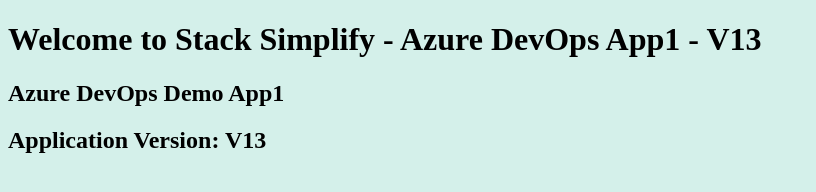
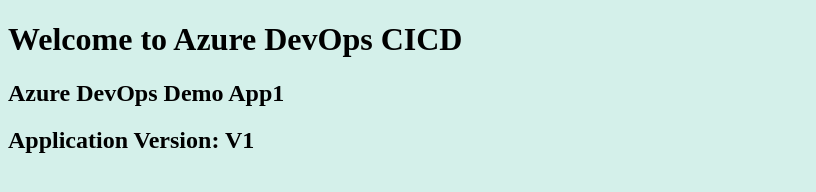
Before and after one commit to Aman21-dev/azure-cicd, a plain HTML site: page index.html in a window 1280 px wide. Shown: the whole page, without its empty margins (0-816 px from the left). Drawn offline with Linux system fonts and the light colour scheme.

Commit message:
Update index.html

```diff
--- a/index.html
+++ b/index.html
@@ -1,8 +1,8 @@
 <!DOCTYPE html>
 <html>
    <body style="background-color:rgb(212, 240, 234);">
-      <h1>Welcome to Stack Simplify - Azure DevOps App1 - V13</h1>
+      <h1>Welcome to Azure DevOps CICD</h1>
       <h2>Azure DevOps Demo App1</h2>
-      <h2>Application Version: V13</h2>
+      <h2>Application Version: V1</h2>
    </body>
 </html>
```
